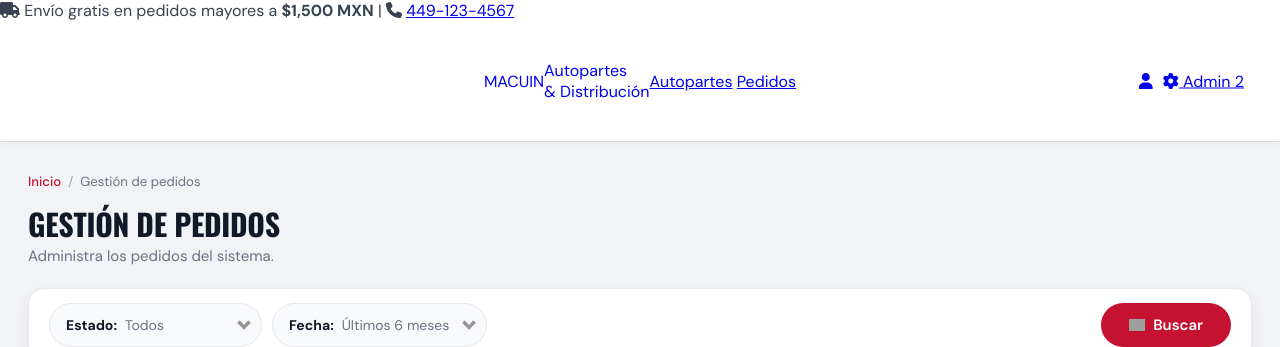
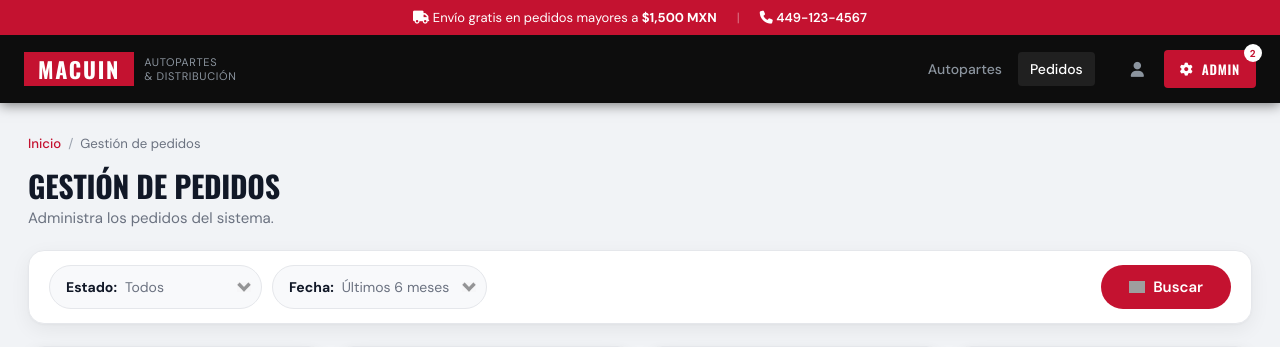
Before and after one commit to Arthie01/monorepo, a Flask app: page /gestion-pedidos in a window 1280 px wide. Shown: the top 347 px of the page. Run offline with Flask 3, Linux system fonts and the light colour scheme; grey boxes are pictures that could not be loaded.

Commit message:
fix: MACUIN dark navbar CSS — reemplazar header blanco en ambos admin panels

```diff
--- a/flask_app/static/css/gestion_pedidos.css
+++ b/flask_app/static/css/gestion_pedidos.css
@@ -65,140 +65,125 @@ body {
 }
 
 /* ═══════════════════════════════════════════════
-   SITE HEADER
+   SITE HEADER — MACUIN dark navbar
    ═══════════════════════════════════════════════ */
 .site-header {
+  background: #0D0D0D;
   position: sticky;
   top: 0;
   z-index: 100;
-  background: var(--surface);
-  box-shadow: var(--sh-hdr);
-  overflow: hidden;
+  box-shadow: 0 2px 12px rgba(0,0,0,.5);
 }
 
-.hdr-decor {
-  position: absolute;
-  inset: 0;
-  pointer-events: none;
+.hdr-top-banner {
+  background: #C41230;
+  color: #fff;
+  text-align: center;
+  padding: 9px 0;
+  font-family: var(--font-body);
+  font-size: 13px;
 }
-
-.hd1 {
-  position: absolute;
-  top: 0; left: 0;
-  width: 320px; height: 100%;
-  background: linear-gradient(140deg, #b71c1c 0%, #e53935 60%, transparent 100%);
-  clip-path: polygon(0 0, 80% 0, 52% 100%, 0 100%);
-  opacity: 0.92;
-}
-
-.hd2 {
-  position: absolute;
-  top: 0; left: 210px;
-  width: 160px; height: 100%;
-  background: linear-gradient(140deg, #c62828 0%, #ef5350 100%);
-  clip-path: polygon(38% 0, 100% 0, 68% 100%, 0 100%);
-  opacity: 0.55;
-}
-
-.hdr-inner {
-  position: relative;
-  z-index: 1;
+.hdr-top-inner {
   max-width: 1280px;
   margin: 0 auto;
-  padding: 0 36px;
-  height: 120px;
+  padding: 0 24px;
   display: flex;
   align-items: center;
   justify-content: center;
+  gap: 20px;
+}
+.hdr-top-sep { opacity: .4; }
+.hdr-top-banner a { color:#fff; font-weight:600; text-decoration:none; }
+
+.hdr-inner {
+  max-width: 1280px;
+  margin: 0 auto;
+  padding: 0 24px;
+  height: 68px;
+  display: flex;
+  align-items: center;
+  gap: 24px;
 }
 
-.site-logo {
+.site-logo { display:flex; align-items:center; gap:10px; text-decoration:none; flex-shrink:0; }
+.logo-block {
+  background: #C41230;
+  color: #fff;
+  font-family: var(--font-display);
+  font-size: 22px;
+  font-weight: 700;
+  letter-spacing: .08em;
+  text-transform: uppercase;
+  padding: 6px 14px;
+  line-height: 1;
+}
+.logo-sub {
+  color: #8B949E;
+  font-family: var(--font-body);
+  font-size: 11px;
+  line-height: 1.3;
+  text-transform: uppercase;
+  letter-spacing: .06em;
+}
+
+.hdr-nav { display:flex; align-items:center; gap:4px; margin-left:auto; }
+.hdr-nav__link {
+  color: #8B949E;
+  font-family: var(--font-body);
+  font-size: 14px;
+  font-weight: 500;
+  text-decoration: none;
+  padding: 8px 12px;
+  border-radius: 4px;
+  transition: all .2s;
+  white-space: nowrap;
+}
+.hdr-nav__link:hover { color:#fff; background:rgba(255,255,255,.08); }
+.hdr-nav__link--active { color:#fff; background:rgba(255,255,255,.08); }
+
+.hdr-actions { display:flex; align-items:center; gap:8px; flex-shrink:0; }
+.hdr-action-link {
+  display:flex; align-items:center; gap:8px;
+  color: #8B949E;
+  text-decoration: none;
+  padding: 8px 12px;
+  border-radius: 4px;
+  font-size: 15px;
+  transition: all .2s;
+}
+.hdr-action-link:hover { color:#fff; background:rgba(255,255,255,.08); }
+
+.hdr-cart-btn {
+  position: relative;
   display: flex;
   align-items: center;
+  gap: 8px;
+  background: #C41230;
+  color: #fff;
   text-decoration: none;
+  padding: 9px 16px;
+  border-radius: 4px;
+  font-family: var(--font-display);
+  font-size: 13px;
+  font-weight: 600;
+  letter-spacing: .06em;
+  text-transform: uppercase;
+  transition: background .2s;
 }
-
-.site-logo img {
-  height: 100px;
-  width: auto;
-  object-fit: contain;
-  border-radius: 12px;
-  filter: drop-shadow(0 2px 10px rgba(0,0,0,0.2));
-}
-
-.hdr-actions {
+.hdr-cart-btn:hover { background: #8B0D21; }
+.hdr-cart-badge {
   position: absolute;
-  right: 36px;
-  top: 50%;
-  transform: translateY(-50%);
-  display: flex;
-  align-items: center;
-  gap: 10px;
-}
-
-.hdr-btn {
-  position: relative;
-  width: 40px; height: 40px;
-  background: var(--alt);
-  border: 1.5px solid var(--border);
+  top: -6px; right: -6px;
+  background: #fff;
+  color: #C41230;
+  font-size: 10px;
+  font-weight: 700;
+  font-family: var(--font-body);
   border-radius: 50%;
-  cursor: pointer;
+  width: 18px; height: 18px;
   display: flex;
   align-items: center;
   justify-content: center;
-  transition: background var(--t) var(--e), border-color var(--t) var(--e);
-}
-
-.hdr-btn:hover { background: var(--red-pale); border-color: var(--border-mid); }
-.hdr-btn:focus-visible { outline: 2px solid var(--red); outline-offset: 2px; }
-
-.hdr-icon { display: block; width: 18px; height: 18px; }
-
-.hdr-icon--user {
-  border-radius: 50%;
-  background: var(--border-mid);
-  position: relative;
-}
-.hdr-icon--user::after {
-  content: '';
-  position: absolute;
-  bottom: -3px; left: 50%;
-  transform: translateX(-50%);
-  width: 24px; height: 10px;
-  background: var(--border-mid);
-  border-radius: 12px 12px 0 0;
-}
-
-.hdr-icon--bell {
-  background: var(--border-mid);
-  border-radius: 6px 6px 0 0;
-  position: relative;
-}
-.hdr-icon--bell::after {
-  content: '';
-  position: absolute;
-  bottom: -4px; left: 50%;
-  transform: translateX(-50%);
-  width: 8px; height: 5px;
-  background: var(--border-mid);
-  border-radius: 0 0 4px 4px;
-}
-
-.hdr-badge {
-  position: absolute;
-  top: 1px; right: 1px;
-  min-width: 17px; height: 17px;
-  background: var(--red);
-  color: #fff;
-  font-size: 0.625rem;
-  font-weight: 700;
-  border-radius: 100px;
-  display: flex;
-  align-items: center;
-  justify-content: center;
-  padding: 0 4px;
-  border: 2px solid var(--surface);
-  line-height: 1;
 }
 
 /* ═══════════════════════════════════════════════
```
Also changed, not shown: flask_app/static/css/gestion_autopartes.css (+95 -122 lines).
